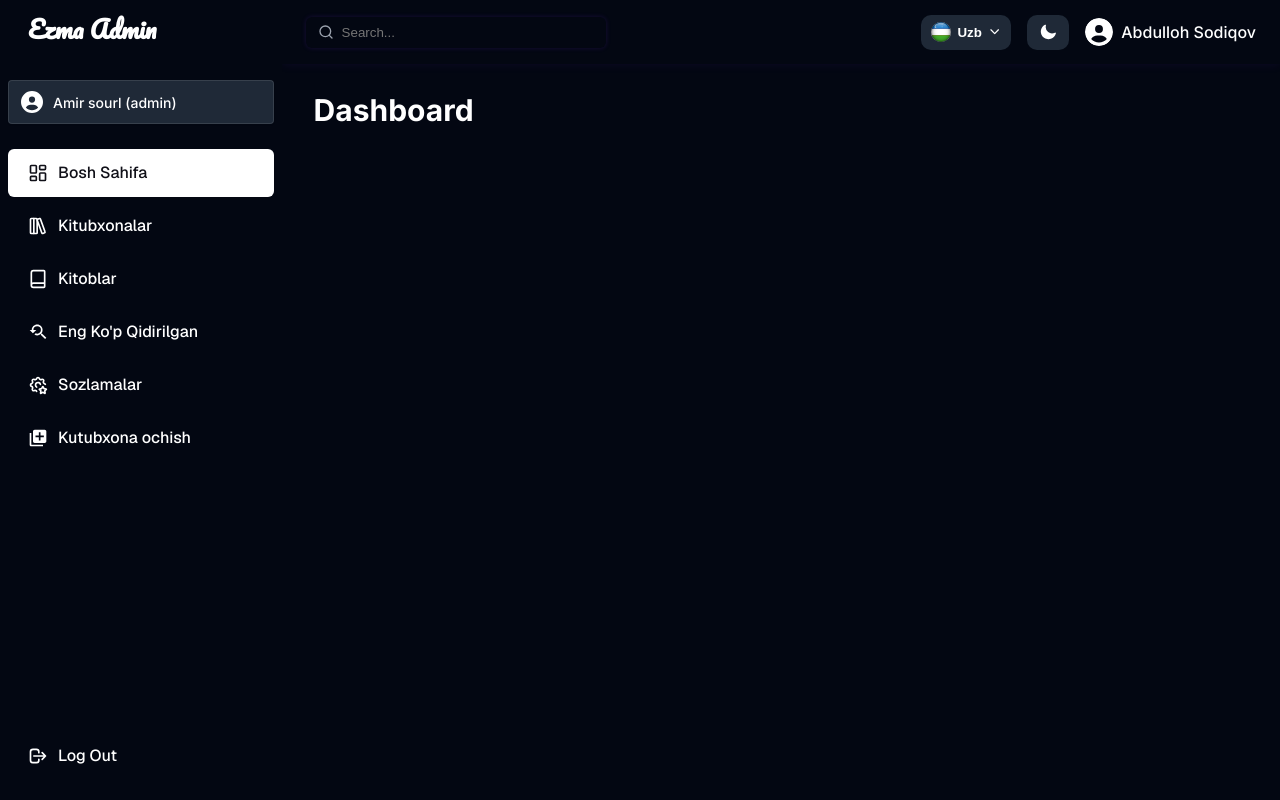
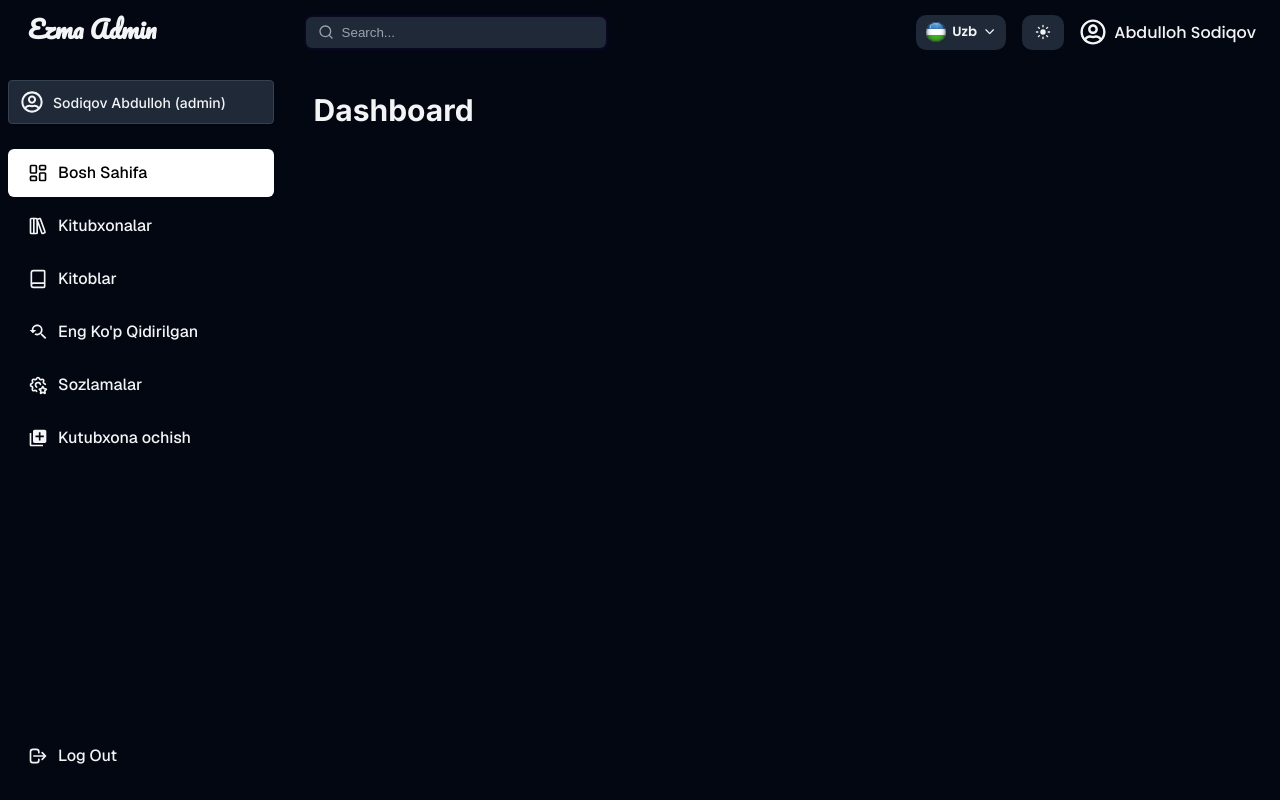
Before and after one commit to Baxtiyorovich04/Ezma_admin, a React (Vite) app: page / in a window 1280 px wide. Built offline with nearby package versions, Linux system fonts and the light colour scheme.

Commit message:
Dark Light mode finished

```diff
--- a/src/App.tsx
+++ b/src/App.tsx
@@ -1,11 +1,13 @@
-import './scss/main.scss'
+import React from "react";
+import "./scss/main.scss";
 import RouteApp from "./routes";
+import ThemeProvider from "./components/ThemeProvider";
 
-const App = () => {
+const App: React.FC = () => {
   return (
-    <div className="app">
+    <ThemeProvider>
       <RouteApp />
-    </div>
+    </ThemeProvider>
   );
 };
 
--- /dev/null
+++ b/src/components/ThemeProvider.tsx
@@ -0,0 +1,33 @@
+import React, { useEffect } from "react";
+import useThemeStore from "../store/theme";
+
+const ThemeProvider: React.FC<{ children: React.ReactNode }> = ({
+  children,
+}) => {
+  const { theme } = useThemeStore();
+
+  useEffect(() => {
+    const root = window.document.documentElement;
+    root.classList.remove("light", "dark");
+    root.classList.add(theme);
+
+    // Apply theme-specific CSS variables
+    if (theme === "light") {
+      root.style.setProperty("--bg-primary", "#ffffff");
+      root.style.setProperty("--bg-secondary", "#f3f4f6");
+      root.style.setProperty("--text-primary", "#1f2937");
+      root.style.setProperty("--text-secondary", "#4b5563");
+      root.style.setProperty("--border", "#e5e7eb");
+    } else {
+      root.style.setProperty("--bg-primary", "#030712");
+      root.style.setProperty("--bg-secondary", "#1f2937");
+      root.style.setProperty("--text-primary", "#f3f4f6");
+      root.style.setProperty("--text-secondary", "#9ca3af");
+      root.style.setProperty("--border", "#374151");
+    }
+  }, [theme]);
+
+  return <>{children}</>;
+};
+
+export default ThemeProvider;
--- a/src/components/layout/Header.tsx
+++ b/src/components/layout/Header.tsx
@@ -1,10 +1,13 @@
 import React from "react";
-import avatar from "../../assets/icons/circle-user-solid.svg";
-import { HiMiniMoon } from "react-icons/hi2";
-import uzFlag from "../../assets/icons/flag-uz.avif"
+import { HiMiniMoon, HiMiniSun } from "react-icons/hi2";
+import uzFlag from "../../assets/icons/flag-uz.avif";
 import { IoIosArrowDown } from "react-icons/io";
+import useThemeStore from "../../store/theme";
+import { FaRegUserCircle } from "react-icons/fa";
 
 const Header: React.FC = () => {
+  const { theme, toggleTheme } = useThemeStore();
+
   return (
     <div className="header">
       <div className="header__left">
@@ -33,12 +36,11 @@ const Header: React.FC = () => {
           Uzb
           <IoIosArrowDown />
         </button>
-        <span className="theme">
-          <HiMiniMoon />
-        </span>
+        <button className="theme" onClick={toggleTheme}>
+          {theme === "dark" ? <HiMiniSun /> : <HiMiniMoon />}
+        </button>
         <div className="header__profile">
-          <img src={avatar} alt="" />
-          <span>Abdulloh Sodiqov</span>
+          <FaRegUserCircle className="avatar" /> <span>Abdulloh Sodiqov</span>
         </div>
       </div>
     </div>
--- a/src/components/layout/Sidebar.tsx
+++ b/src/components/layout/Sidebar.tsx
@@ -1,6 +1,5 @@
 import React from "react";
 import { Link, NavLink, useLocation } from "react-router-dom";
-import avatar from "../../assets/icons/circle-user-solid.svg";
 import { LuLayoutDashboard } from "react-icons/lu";
 import { LuLibraryBig } from "react-icons/lu";
 import { LuBook } from "react-icons/lu";
@@ -8,6 +7,7 @@ import { MdOutlineYoutubeSearchedFor } from "react-icons/md";
 import { TbSettingsStar } from "react-icons/tb";
 import { MdAddToPhotos } from "react-icons/md";
 import { HiOutlineLogout } from "react-icons/hi";
+import { FaRegUserCircle } from "react-icons/fa";
 const Sidebar: React.FC = () => {
   const location = useLocation();
 
@@ -31,7 +31,7 @@ const Sidebar: React.FC = () => {
           <h2>Ezma Admin</h2>
         </div>
         <NavLink className="sidebar__profile" to="/profile">
-          <img src={avatar} alt="" /> Amir sourl (admin)
+        <FaRegUserCircle className="avatar" />  Sodiqov Abdulloh (admin)
         </NavLink>
         <ul className="sidebar__menu">
           {menuItems.map((item) => (
--- a/src/scss/base/_resets.scss
+++ b/src/scss/base/_resets.scss
@@ -6,21 +6,29 @@
   box-sizing: border-box;
   border: none;
   outline: none;
-  transition: all 0.3 ease-in-out;
+  transition: background-color 0.3s ease, color 0.3s ease,
+    border-color 0.3s ease;
 }
+
 a {
   text-decoration: none;
-  color: white;
+  color: var(--text-primary);
+  transition: color 0.3s ease;
 }
+
 html {
   scroll-behavior: smooth;
 }
+
 body {
-  background-color: $primary-bg;
+  background-color: var(--bg-primary);
+  color: var(--text-primary);
   font-family: "Inter", sans-serif;
+  transition: background-color 0.3s ease, color 0.3s ease;
 }
-.check{
-  color: white;
+
+.check {
+  color: var(--text-primary);
   font-size: 30px;
-
+  transition: color 0.3s ease;
 }
--- a/src/scss/base/_variables.scss
+++ b/src/scss/base/_variables.scss
@@ -1,6 +1,46 @@
+// Default theme (dark)
+:root {
+  --bg-primary: #030712;
+  --bg-secondary: #1f2937;
+  --bg-third: #ffff;
+  --text-primary: #f3f4f6;
+  --text-secondary: #9ca3af;
+  --border: #374151;
+  --text-active: #000
+
+}
+
+// Light theme
+:root.light {
+  --bg-primary: #ffffff;
+  --bg-secondary: #F4F4F5;
+  --text-primary: #1f2937;
+  --text-secondary: #4b5563;
+  --border: #e5e7eb;
+  --bg-third: #020617;
+  --text-active: #fff
+
+
+}
+
+// Common variables
 $black: #000;
 $white: #fff;
-$primary-color: #6D28D9;
-$primary-bg: #030712;
-$secondary-bg: #1F2937;
-$text-dark: #101018;
+$primary-color: #6d28d9;
+
+// // Theme mixins
+// @mixin light-theme {
+//   --bg-primary: #ffffff;
+//   --bg-secondary: #f3f4f6;
+//   --text-primary: #1f2937;
+//   --text-secondary: #4b5563;
+//   --border: #e5e7eb;
+// }
+
+// @mixin dark-theme {
+//   --bg-primary: #030712;
+//   --bg-secondary: #1f2937;
+//   --text-primary: #f3f4f6;
+//   --text-secondary: #9ca3af;
+//   --border: #374151;
+// }
--- a/src/scss/components/_bookcard.scss
+++ b/src/scss/components/_bookcard.scss
@@ -1,7 +1,7 @@
 @import '../base/variables';
 
 .book-card {
-  background-color: $secondary-bg;
+  background-color:var(--bg-secondary);
   border-radius: 12px;
   padding: 1.5rem;
   transition: all 0.3s ease;
--- a/src/scss/layout/_header.scss
+++ b/src/scss/layout/_header.scss
@@ -1,4 +1,4 @@
-@use '../base/variables' as *;
+@use "../base/variables" as *;
 
 .header {
   height: 100%;
@@ -6,6 +6,7 @@
   align-items: center;
   justify-content: space-between;
   padding: 0 24px;
+  background-color: var(--bg-primary);
 
   &__left {
     display: flex;
@@ -25,12 +26,15 @@
     input {
       padding: 8px 12px;
       padding-left: 36px;
-      background-color: transparent;
+      background-color: var(--bg-secondary);
       border-radius: 6px;
       width: 300px;
       box-shadow: 0 0 5px rgba($primary-color, $alpha: 0.2);
-      color: $white;
+      color: var(--text-primary);
 
+      &::placeholder {
+        color: var(--text-secondary);
+      }
     }
 
     svg {
@@ -38,35 +42,43 @@
       left: 12px;
       top: 50%;
       transform: translateY(-50%);
-      color: #9ca3af;
+      color: var(--text-secondary);
     }
   }
-  .dropdown-btn{
-    background-color: $secondary-bg;
-    padding: 8px 10px ;
+
+  .dropdown-btn {
+    background-color: var(--bg-secondary);
+    padding: 8px 10px;
     border-radius: 10px;
     display: flex;
     align-items: center;
     gap: 6px;
     font-weight: 600;
-    color: $white;
-    font-family: "Poppins" sans-serif ;
+    color: var(--text-primary);
+    font-family: "Poppins", sans-serif;
     height: 35px;
 
-    img{
+    img {
       width: 20px;
       border-radius: 50%;
     }
   }
-  .theme{
+
+  .theme {
     display: grid;
     place-items: center;
-    color: $white;
-    background-color: $secondary-bg;
+    color: var(--text-primary);
+    background-color: var(--bg-secondary);
     padding: 8px 12px;
     font-size: 18px;
     border-radius: 10px;
     height: 35px;
+    cursor: pointer;
+    transition: all 0.3s;
+
+    &:hover {
+      opacity: 0.9;
+    }
   }
 
   &__profile {
@@ -74,12 +86,14 @@
     align-items: center;
     gap: 8px;
     cursor: pointer;
-    color: $white;
-    font-family: "Poppins" sans-serif;
+    color: var(--text-primary);
+    font-family: "Poppins", sans-serif;
     font-weight: 500;
-    img {
-      width: 28px;
-      height: 28px;
+
+    .avatar {
+      display: inline-block;
+      width: 26px;
+      height: 26px;
       border-radius: 50%;
     }
   }
--- a/src/scss/layout/_layout.scss
+++ b/src/scss/layout/_layout.scss
@@ -1,9 +1,9 @@
-@use '../base/variables' as *;
+@use "../base/variables" as *;
 
 .layout {
   display: flex;
   height: 100vh;
-  background-color: $primary-bg;
+  background-color: var(--bg-primary);
 
   &__sidebar {
     width: 22%;
@@ -11,7 +11,7 @@
     left: 0;
     top: 0;
     height: 100%;
-    background-color: $primary-bg;
+    background-color: var(--bg-primary);
     z-index: 100;
   }
 
@@ -28,8 +28,7 @@
     left: 22%;
     z-index: 90;
     margin-bottom: 100px;
-    box-shadow: 0 0 10px rgba($primary-color, $alpha: 0.1);
-
+    background-color: var(--bg-primary);
   }
 
   &__content {
@@ -37,5 +36,6 @@
     overflow-y: auto;
     padding: 32px;
     padding-top: 92px;
+    background-color: var(--bg-primary);
   }
 }
--- a/src/scss/layout/_sidebar.scss
+++ b/src/scss/layout/_sidebar.scss
@@ -7,31 +7,37 @@
   display: flex;
   flex-direction: column;
   justify-content: space-between;
+  background-color: var(--bg-primary);
+
   &__logo {
     padding: 0 20px;
     margin-bottom: 30px;
-    color: $white;
+    color: var(--text-primary);
     font-family: "Pacifico", cursive;
   }
+
   &__profile {
     width: 100%;
     display: flex;
     align-items: center;
     justify-content: start;
-    background-color: $secondary-bg;
-    border: 0.1px solid #e4e4e71f;
+    background-color: var(--bg-secondary);
+    border: 0.1px solid var(--border);
     border-radius: 4px;
     padding: 10px 12px;
     box-shadow: 0 1px 2px 0 rgba(0, 0, 0, 0.05);
-    background: #1f2937;
     gap: 10px;
     margin-bottom: 25px;
     font-weight: 500;
     font-size: 14px;
     line-height: 150%;
-    color: #fff;
-    img {
+    color: var(--text-primary);
+
+    .avatar {
+      display: inline-block;
       width: 22px;
+      height: 22px;
+      border-radius: 50%;
     }
   }
 
@@ -46,37 +52,37 @@
     &-item {
       padding: 12px 20px;
       cursor: pointer;
-      transition: background-color 0.3s;
+      transition: all 0.3s;
       display: flex;
       align-items: center;
       gap: 10px;
       border-radius: 6px;
-      display: flex;
-      justify-content: start;
-      align-items: center;
       font-family: "Geist", sans-serif;
       font-weight: 500;
       font-size: 16px;
       line-height: 150%;
       text-align: center;
-      color: #fff;
+      color: var(--text-primary);
+
       .icon {
         font-size: 20px;
         margin-bottom: -5px;
+        color: var(--text-primary);
       }
+
       &:hover {
-        opacity: 0.9;
+        background-color: var(--bg-secondary);
       }
 
       &.active {
-        background-color: $white;
-      }
-      &.active {
+        background-color: var(--bg-third);
+
         .text {
-          color: $text-dark !important;
+          color: var(--text-active);
         }
+
         .icon {
-          color: $text-dark;
+          color: var(--text-active);
         }
       }
     }
--- /dev/null
+++ b/src/store/theme.tsx
@@ -0,0 +1,26 @@
+import { create } from "zustand";
+import { persist } from "zustand/middleware";
+
+type Theme = "light" | "dark";
+
+interface ThemeState {
+  theme: Theme;
+  toggleTheme: () => void;
+}
+
+const useThemeStore = create<ThemeState>()(
+  persist(
+    (set) => ({
+      theme: "dark",
+      toggleTheme: () =>
+        set((state) => ({
+          theme: state.theme === "light" ? "dark" : "light",
+        })),
+    }),
+    {
+      name: "theme-storage",
+    }
+  )
+);
+
+export default useThemeStore;
```
Also changed, not shown: src/scss/pages/_bookdetail.scss (+68 -20 lines).
